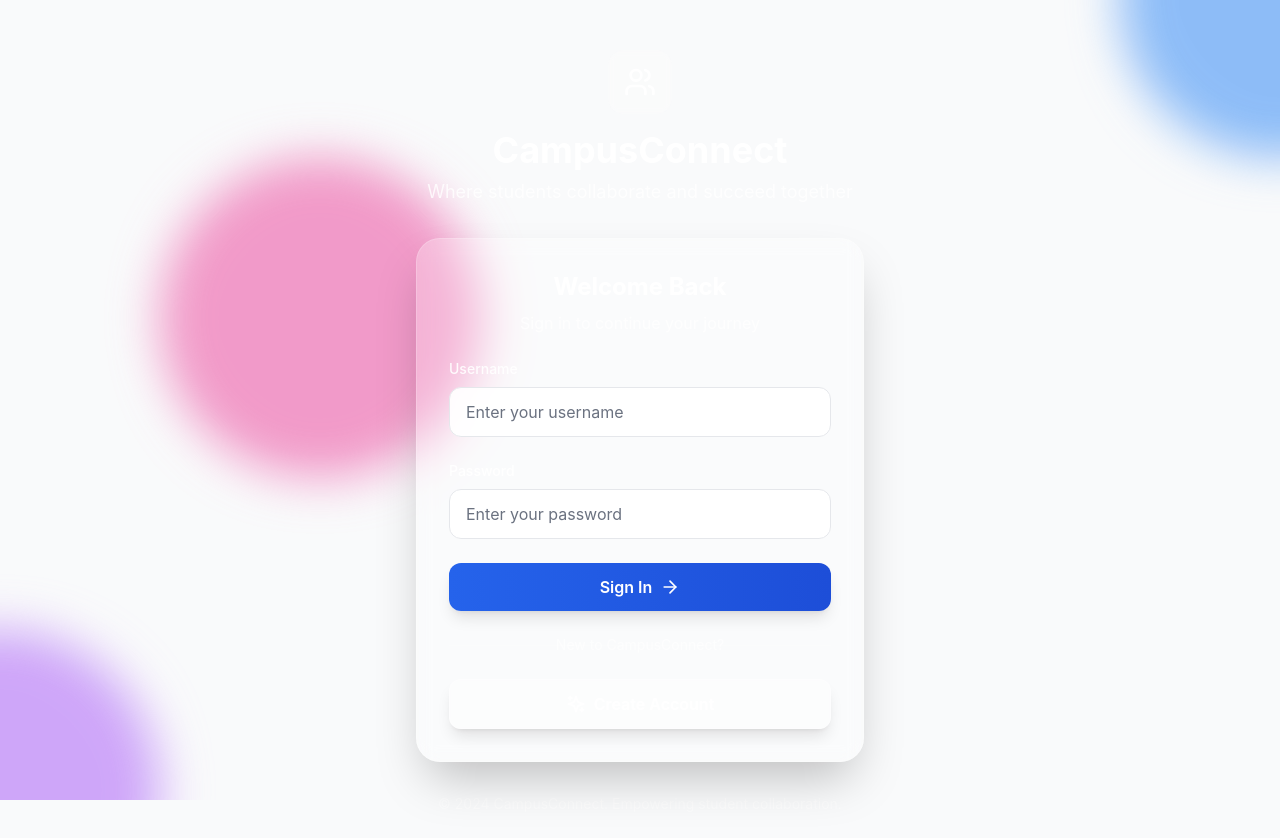
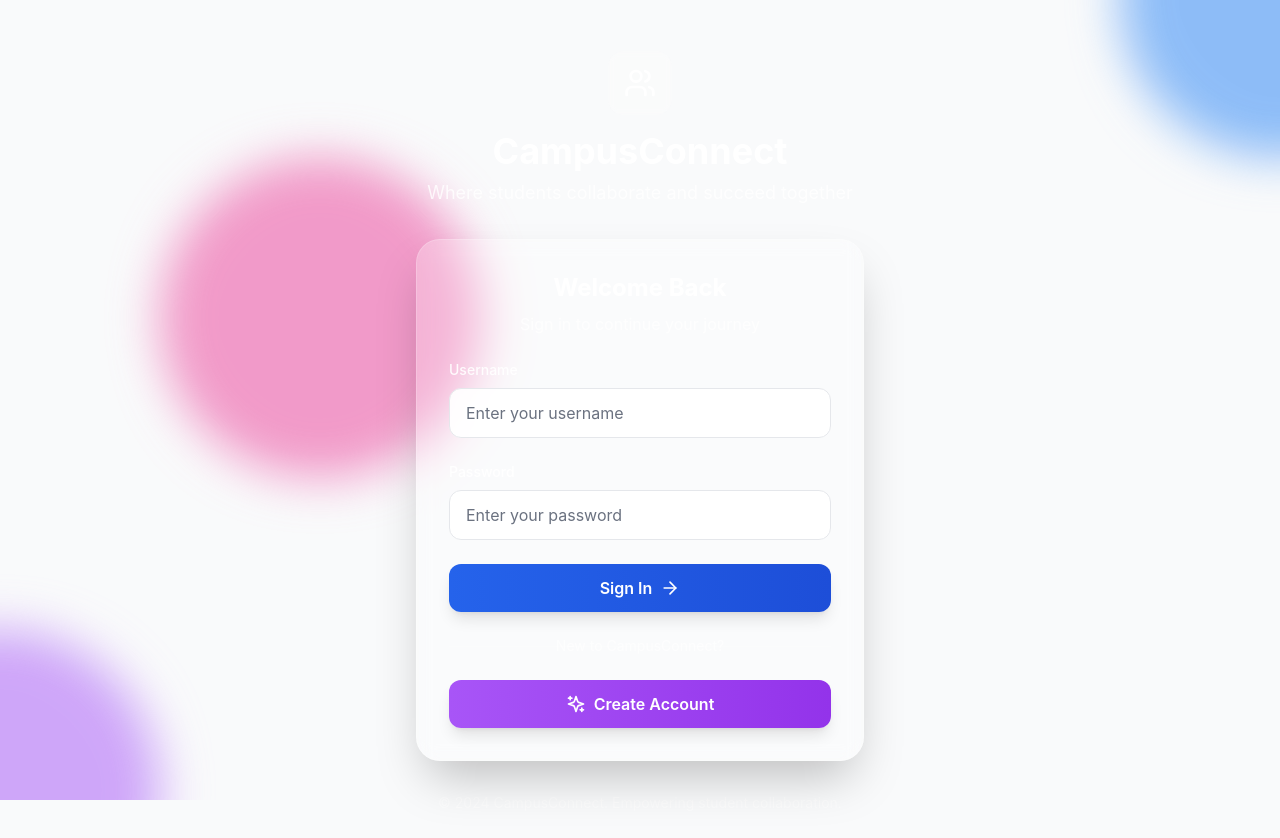
Before and after one commit to cekwedike/campus-connect, a React (Create React App) app in the folder frontend/: page /login in a window 1280 px wide. Shown: the top 838 px of the page. Built offline with nearby package versions, Linux system fonts and the light colour scheme; no server answers.

Commit message:
style: Update button styles for improved consistency and visual appeal
- Refactor button classes in Login and Register components to utilize gradient backgrounds for a modern look.
- Enhance hover effects and overall styling to align with the updated design system.

```diff
--- a/frontend/src/index.css
+++ b/frontend/src/index.css
@@ -99,7 +99,7 @@ code {
 }
 
 .btn-secondary {
-  @apply bg-white/20 backdrop-blur-sm border border-white/30 text-white font-semibold py-3 px-6 rounded-xl shadow-lg hover:shadow-xl hover:bg-white/30 transform hover:-translate-y-0.5 transition-all duration-200;
+  @apply bg-gradient-to-r from-gray-600 to-gray-700 hover:from-gray-700 hover:to-gray-800 text-white font-semibold py-3 px-6 rounded-xl shadow-lg hover:shadow-xl transform hover:-translate-y-0.5 transition-all duration-200;
 }
 
 /* Card styles */
--- a/frontend/src/pages/Login.js
+++ b/frontend/src/pages/Login.js
@@ -151,7 +151,7 @@ const Login = () => {
           {/* Register Link */}
           <Link
             to="/register"
-            className="w-full flex items-center justify-center space-x-2 bg-white/20 backdrop-blur-sm border border-white/30 text-white font-semibold py-3 px-6 rounded-xl shadow-lg hover:shadow-xl hover:bg-white/30 transform hover:-translate-y-0.5 transition-all duration-200"
+            className="w-full flex items-center justify-center space-x-2 bg-gradient-to-r from-purple-500 to-purple-600 hover:from-purple-600 hover:to-purple-700 text-white font-semibold py-3 px-6 rounded-xl shadow-lg hover:shadow-xl transform hover:-translate-y-0.5 transition-all duration-200"
           >
             <Sparkles className="h-5 w-5" />
             <span>Create Account</span>
--- a/frontend/src/pages/Register.js
+++ b/frontend/src/pages/Register.js
@@ -209,7 +209,7 @@ const Register = () => {
           {/* Login Link */}
           <Link
             to="/login"
-            className="w-full flex items-center justify-center space-x-2 bg-white/20 backdrop-blur-sm border border-white/30 text-white font-semibold py-3 px-6 rounded-xl shadow-lg hover:shadow-xl hover:bg-white/30 transform hover:-translate-y-0.5 transition-all duration-200"
+            className="w-full flex items-center justify-center space-x-2 bg-gradient-to-r from-blue-500 to-blue-600 hover:from-blue-600 hover:to-blue-700 text-white font-semibold py-3 px-6 rounded-xl shadow-lg hover:shadow-xl transform hover:-translate-y-0.5 transition-all duration-200"
           >
             <CheckCircle className="h-5 w-5" />
             <span>Sign In Instead</span>
```
